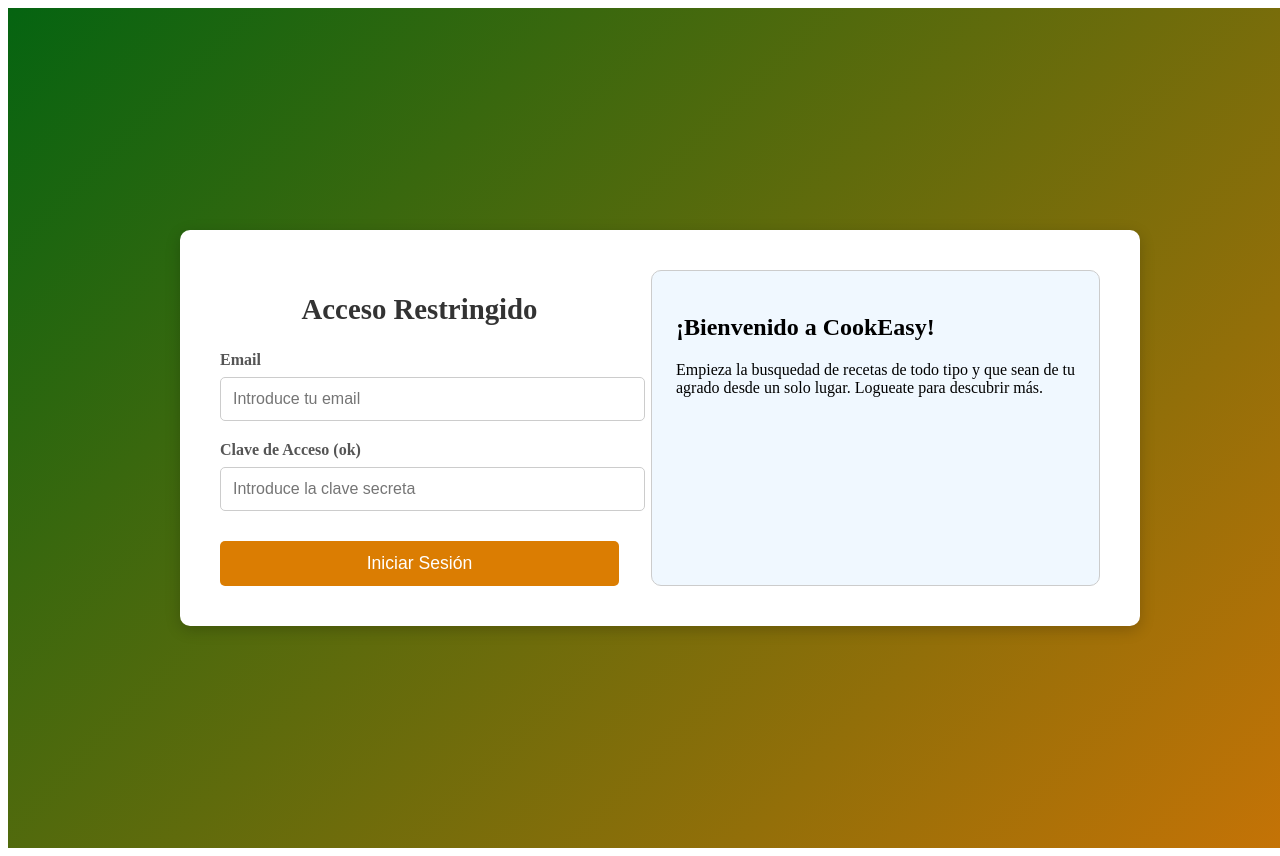
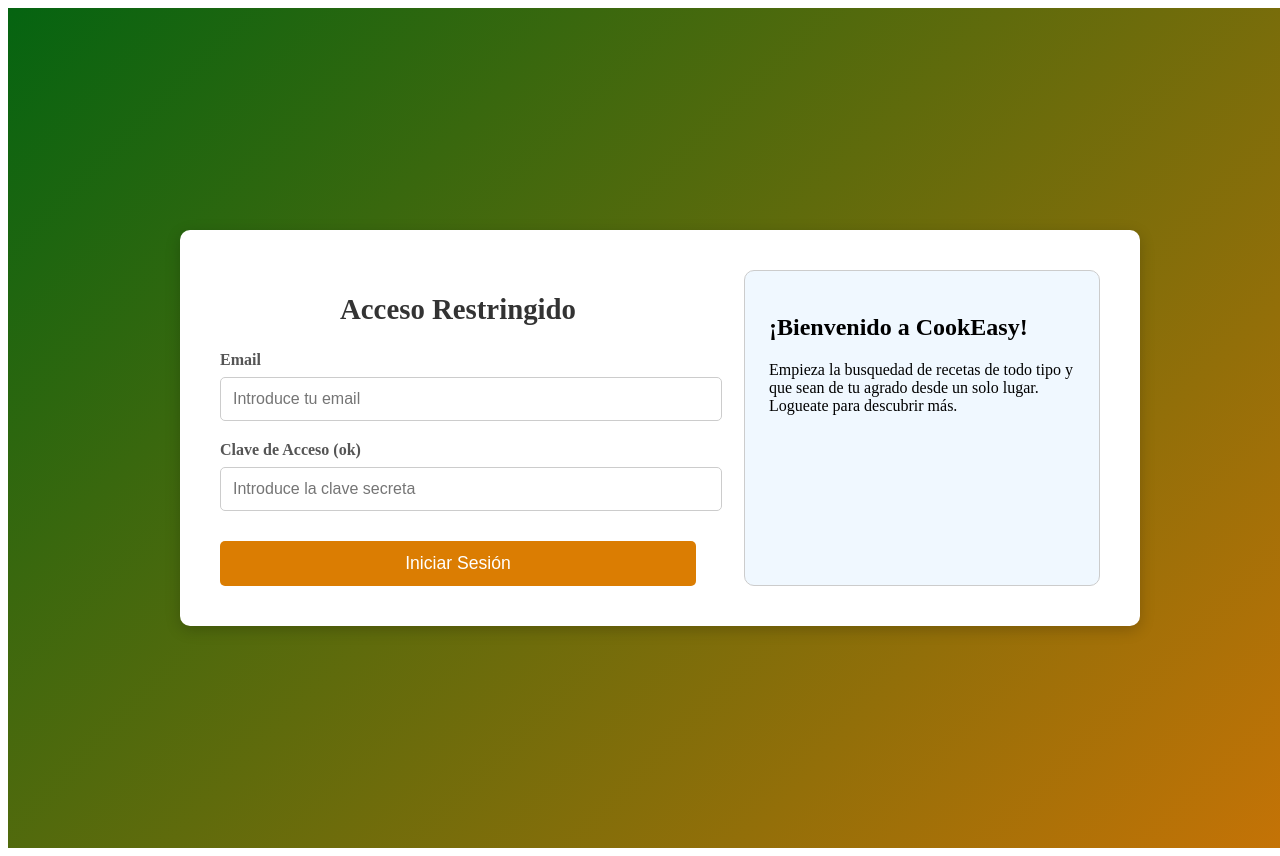
Before and after one commit to YowuJH/CookEasy, a website: page index.html in a window 1280 px wide. Shown: the top 856 px of the page. Drawn offline with Linux system fonts and the light colour scheme.

Commit message:
cambio pequeño clase columnas

```diff
--- a/login.css
+++ b/login.css
@@ -14,7 +14,7 @@
 .login-box {
   display: flex; /* lo hace en fila */
   flex-direction: row; /* Lado a lado */
-  gap: 2rem; /* Separación entre columnas */
+  gap: 3rem; /* Separación entre columnas */
   background: white;
   padding: 2.5rem; /* 40px */
   border-radius: 0.625rem; /* 10px */
@@ -78,11 +78,11 @@
 /* Mio */
 
 .columna-izquierda {
-  flex: 1; /* Ocupa mitad izquierda */
+  flex: 1.4; /* Ocupa mitad izquierda */
 }
 
 .informacionlogin {
-  flex: 1; /* Mitad derecha */
+  flex: 0.9; /* Mitad derecha */
   padding: 1.5rem;
   background-color: aliceblue;
   border-radius: 0.625rem;
```
